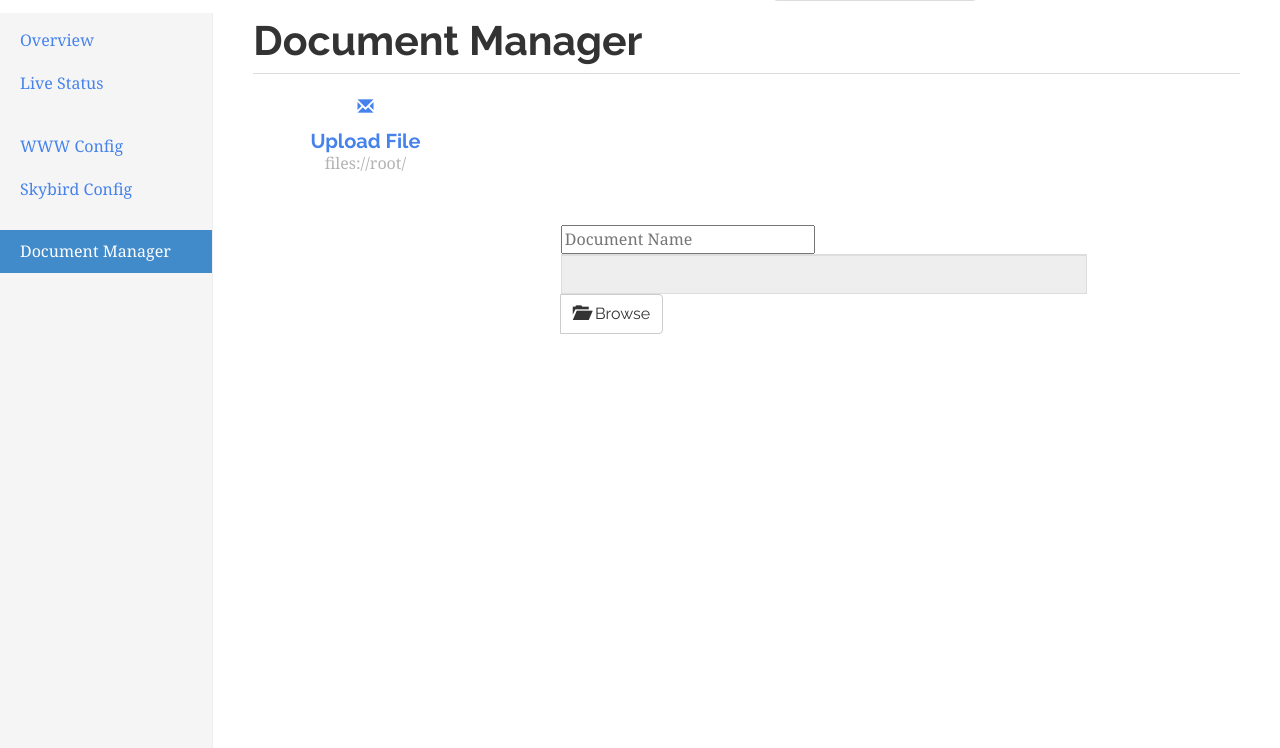
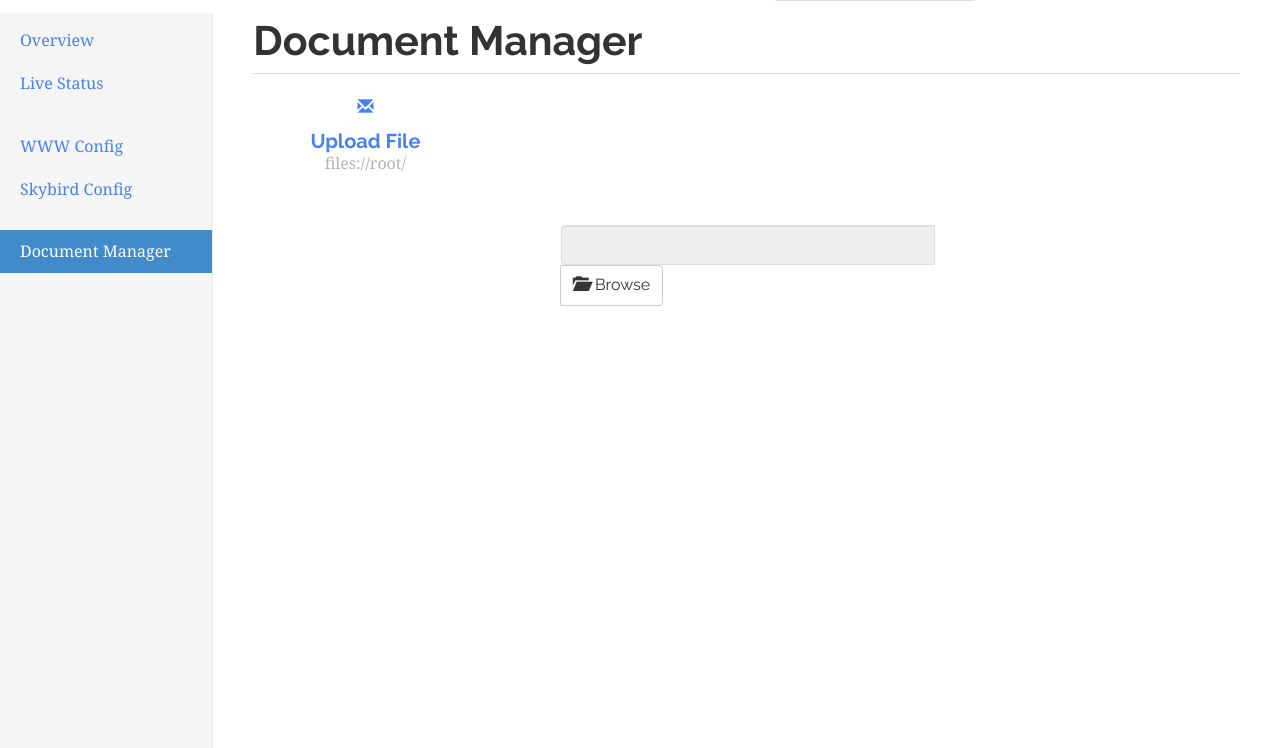
Before and after one commit to tay-bird/skybird, a Python web app: template templates/upload.html in a window 1280 px wide; the page is wider, and only the part inside the window is pictured. Shown: the part 52-800 px from the top of that part. Run offline with Jinja, Linux system fonts and the light colour scheme; the template is opened without the code that fills it, so the values that code supplies are empty; some libraries are stand-ins or nearby versions.

Commit message:
upload template fix

```diff
--- a/templates/upload.html
+++ b/templates/upload.html
@@ -66,8 +66,8 @@
             <div class="col-xs-12 col-md-6 col-md-offset-3 col-sm-8 col-sm-offset-2">
                 <!-- image-preview-filename input [CUT FROM HERE]-->
                 <div class="input-group image-preview">
+
                     <form method=POST enctype=multipart/form-data action="{{ url_for('upload') }}">
-                        <input type="text" name="name" placeholder="Document Name" />
                         <input type="text" class="form-control image-preview-filename" disabled="disabled"> <!-- don't give a name === doesn't send on POST/GET -->
                         <span class="input-group-btn">
                             <!-- image-preview-clear button -->
@@ -82,6 +82,7 @@
                             </div>
                         </span>
                     </form>
+
                 </div><!-- /input-group image-preview [TO HERE]-->
             </div>
         </div>
```
